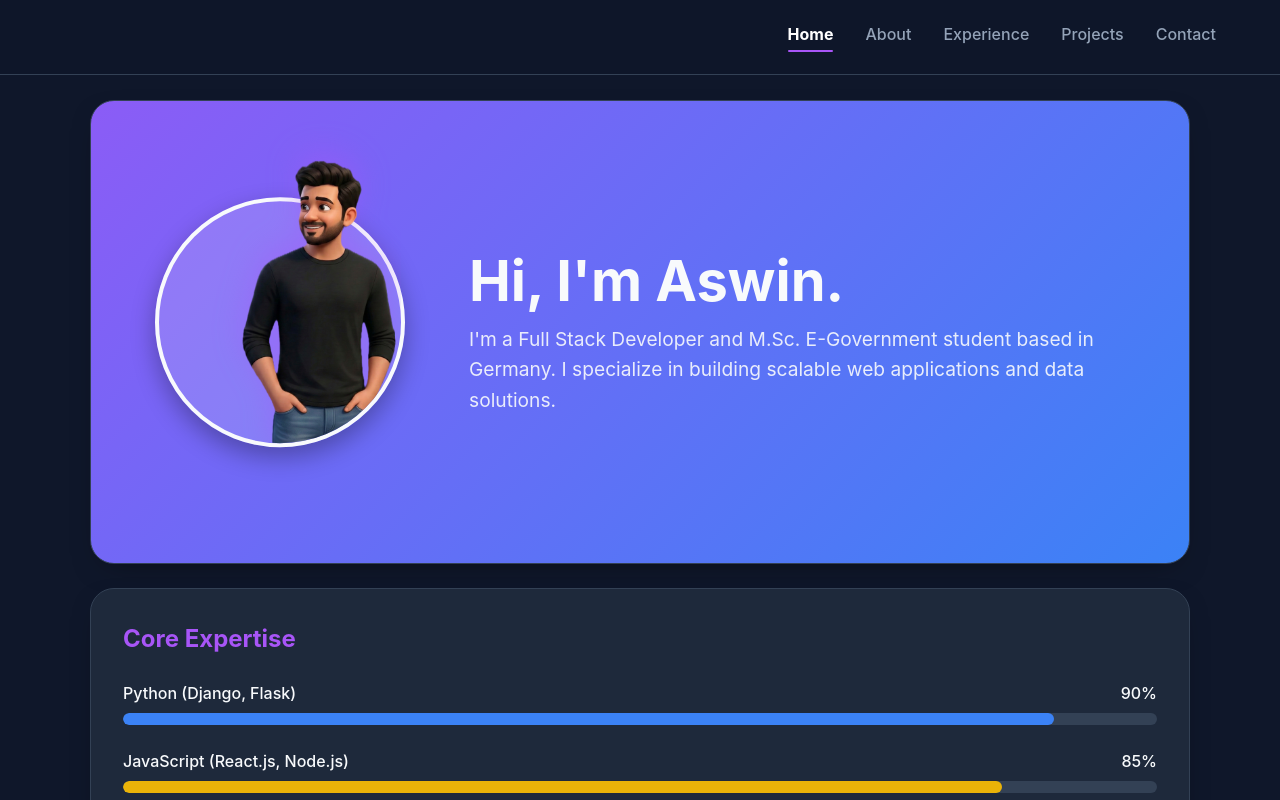
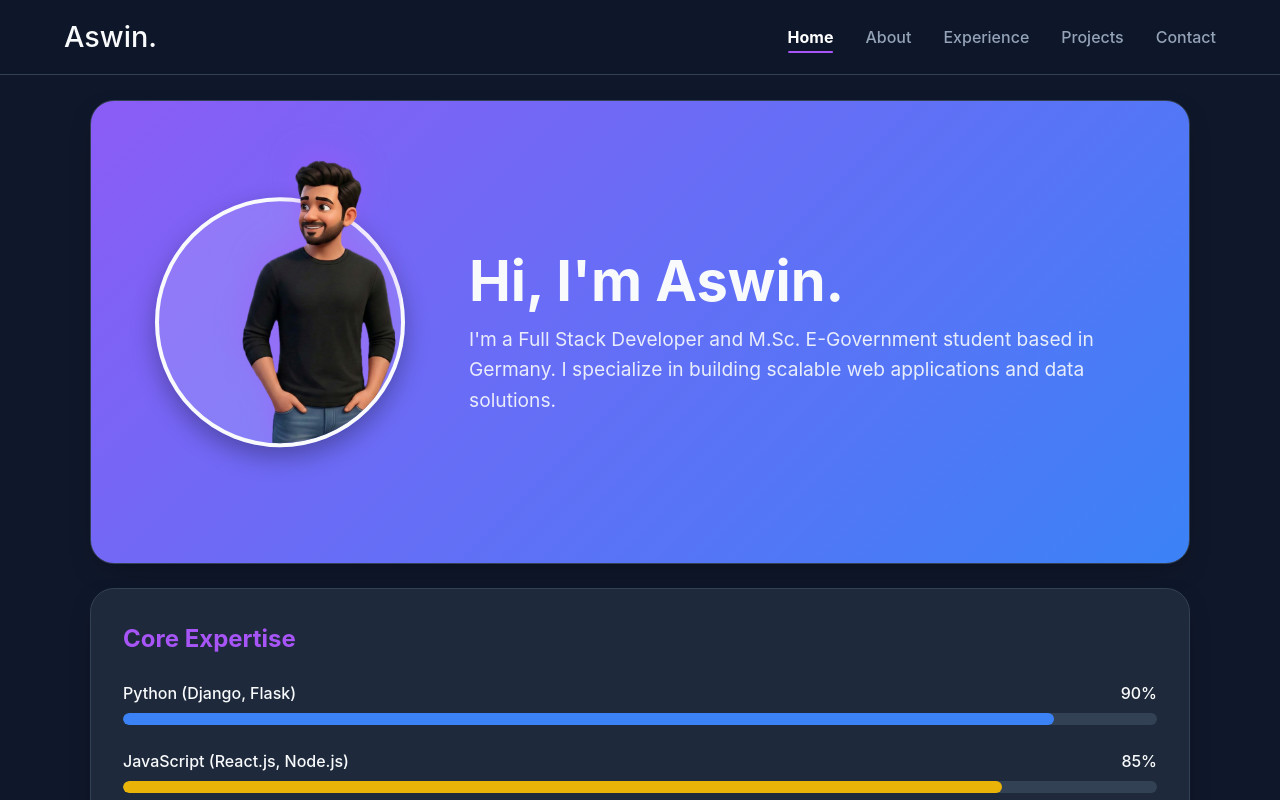
Before and after one commit to aswin8884/my-portfolio, a React (Vite) app: page / in a window 1280 px wide. Shown: the top 800 px of the page. Built offline with nearby package versions, Linux system fonts and the light colour scheme.

Commit message:
added css to navbar

```diff
--- a/src/App.css
+++ b/src/App.css
@@ -59,31 +59,40 @@ html {
   list-style: none;
 }
 
+/* --- Modern Animated Navbar Links --- */
 .navbar-links a {
+  position: relative; /* Required for the animated underline */
   color: #94a3b8;
   text-decoration: none;
   font-size: 1rem;
   font-weight: 500;
-  transition: color 0.2s ease;
+  transition: color 0.3s ease;
 }
 
-.navbar-links a:hover {
-  color: #f8fafc;
+/* The line starts at 0% width in the exact center */
+.navbar-links a::after {
+  content: '';
+  position: absolute;
+  bottom: -6px; /* Sits nicely below the text */
+  left: 50%;
+  transform: translateX(-50%);
+  width: 0%;
+  height: 2px;
+  background-color: #a855f7;
+  border-radius: 2px;
+  transition: width 0.3s cubic-bezier(0.4, 0, 0.2, 1); /* Beautiful elastic easing */
 }
 
-.navbar-links a.active {
+/* When active OR hovered, it smoothly grows to 100% */
+.navbar-links a.active::after,
+.navbar-links a:hover::after {
+  width: 100%;
+}
+
+.navbar-links a.active,
+.navbar-links a:hover {
   color: #ffffff;
   font-weight: 700;
-}
-
-.navbar-links a.active::after {
-  content: '';
-  display: block;
-  width: 100%;
-  height: 2px;
-  background-color: #a855f7;
-  margin-top: 4px;
-  border-radius: 2px;
 }
 
 @media (max-width: 600px) {
--- a/src/components/Navbar.jsx
+++ b/src/components/Navbar.jsx
@@ -4,88 +4,63 @@ const Navbar = () => {
   const [activeLink, setActiveLink] = useState('home');
 
   useEffect(() => {
+    const sections = ['about', 'experience', 'projects', 'contact'];
+
+    // 1. Set up the modern Intersection Observer
+    const observer = new IntersectionObserver(
+      (entries) => {
+        entries.forEach((entry) => {
+          // If the section crosses into our viewing threshold, make it active
+          if (entry.isIntersecting) {
+            setActiveLink(entry.target.id);
+          }
+        });
+      },
+      {
+        // This creates an invisible "trigger line" about 150px from the top of your screen.
+        // It accounts perfectly for your sticky navbar!
+        rootMargin: '-150px 0px -60% 0px'
+      }
+    );
+
+    // 2. Tell the observer to watch your sections
+    sections.forEach((section) => {
+      const element = document.getElementById(section);
+      if (element) observer.observe(element);
+    });
+
+    // 3. Special check for "Home" (when you scroll all the way back to the top)
     const handleScroll = () => {
-      // The IDs of the sections we want to track
-      const sections = ['about', 'experience', 'projects', 'contact'];
-
-      // Default to home if we are at the very top
-      let currentSection = 'home';
-
-      for (const section of sections) {
-        const element = document.getElementById(section);
-        if (element) {
-          // Calculates where the element is on the screen
-          const rect = element.getBoundingClientRect();
-
-          // If the element's top edge passes the 200px mark from the top of the screen, it becomes active!
-          if (rect.top <= 200) {
-            currentSection = section;
-          }
-        }
+      if (window.scrollY < 100) {
+        setActiveLink('home');
       }
-
-      setActiveLink(currentSection);
     };
-
-    // Listen for scrolling
     window.addEventListener('scroll', handleScroll);
 
-    // Run it once immediately when the page loads
-    handleScroll();
-
-    // Cleanup the listener when the component unmounts
-    return () => window.removeEventListener('scroll', handleScroll);
+    // Cleanup when the component unmounts
+    return () => {
+      sections.forEach((section) => {
+        const element = document.getElementById(section);
+        if (element) observer.unobserve(element);
+      });
+      window.removeEventListener('scroll', handleScroll);
+    };
   }, []);
 
   return (
     <nav className="navbar">
       <div className="navbar-logo">
         <a href="#" style={{ color: 'inherit', textDecoration: 'none' }}>
-
+          Aswin.
         </a>
       </div>
 
       <ul className="navbar-links">
-        <li>
-          <a
-            href="#"
-            className={activeLink === 'home' ? 'active' : ''}
-          >
-            Home
-          </a>
-        </li>
-        <li>
-          <a
-            href="#about"
-            className={activeLink === 'about' ? 'active' : ''}
-          >
-            About
-          </a>
-        </li>
-        <li>
-          <a
-            href="#experience"
-            className={activeLink === 'experience' ? 'active' : ''}
-          >
-            Experience
-          </a>
-        </li>
-        <li>
-          <a
-            href="#projects"
-            className={activeLink === 'projects' ? 'active' : ''}
-          >
-            Projects
-          </a>
-        </li>
-        <li>
-          <a
-            href="#contact"
-            className={activeLink === 'contact' ? 'active' : ''}
-          >
-            Contact
-          </a>
-        </li>
+        <li><a href="#" className={activeLink === 'home' ? 'active' : ''}>Home</a></li>
+        <li><a href="#about" className={activeLink === 'about' ? 'active' : ''}>About</a></li>
+        <li><a href="#experience" className={activeLink === 'experience' ? 'active' : ''}>Experience</a></li>
+        <li><a href="#projects" className={activeLink === 'projects' ? 'active' : ''}>Projects</a></li>
+        <li><a href="#contact" className={activeLink === 'contact' ? 'active' : ''}>Contact</a></li>
       </ul>
     </nav>
   );
```
